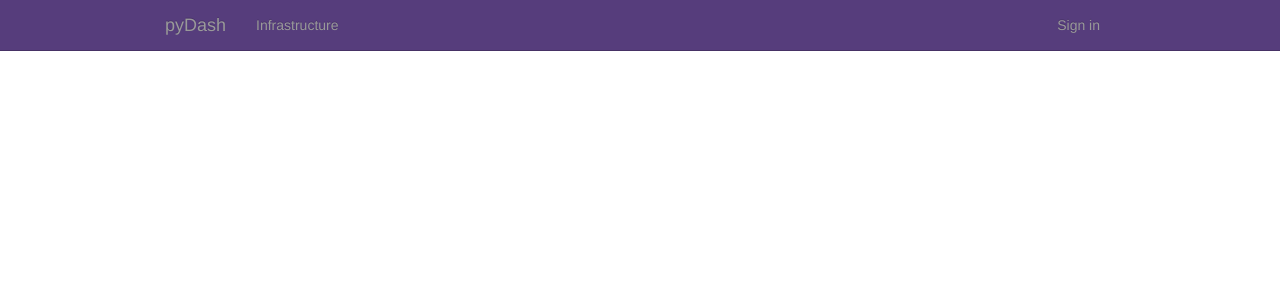
After one commit to k3oni/pydash, a Django app: template templates/home.html in a window 1280 px wide. The commit adds this page. Shown: the top 300 px of the page. Run offline with Django 3.2, Linux system fonts and the light colour scheme; the template is opened without the code that fills it, so the values that code supplies are empty; parts of the project's set-up code (start-up, migrations or seed data) failed here and were passed over; some libraries are stand-ins or nearby versions.

Commit message:
add login, home

```diff
--- a/home/views.py
+++ b/home/views.py
@@ -1,4 +1,4 @@
-import socket
+from main.views import *
 
 from django.shortcuts import render_to_response
 from django.http import HttpResponseRedirect
--- a/pydash/urls.py
+++ b/pydash/urls.py
@@ -1,4 +1,4 @@
-from django.conf.urls import patterns, include, url
+from django.conf.urls import patterns, url
 from django.conf import settings
 
 #from django.contrib import admin
@@ -13,4 +13,9 @@ urlpatterns = patterns('',
     url(r'^$', 'home.views.index', name='index'),
     url(r'^login/$', 'django.contrib.auth.views.login', {'template_name': 'login.html'}, name='login'),
     url(r'^logout/$', 'django.contrib.auth.views.logout', {'template_name': 'logout.html'}, name='logout'),
+    url(r'^home/$', 'home.views.devices_list', name='devices_list'),
 )
+
+urlpatterns += patterns('',
+    (r'^static/(?P<path>.*)$', 'django.views.static.serve', {'document_root': settings.STATIC_ROOT}),
+)
--- /dev/null
+++ b/templates/home.html
@@ -0,0 +1,49 @@
+{% load i18n %}{% load staticfiles %}<!DOCTYPE html>
+<html>
+<head>
+    <meta charset="utf-8">
+    <meta name="viewport" content="width=device-width, initial-scale=1.0">
+    <link rel="shortcut icon" href="{% static "img/favicon.ico" %}">
+    <title>{% block title %}{% endblock %}</title>
+    <link href="{% static "css/bootstrap.min.css" %}" rel="stylesheet">
+    <link href="{% static "css/base.css" %}" rel="stylesheet">
+    {% block style %}{% endblock %}
+</head>
+<body>
+<div class="navbar navbar-inverse navbar-static-top">
+    <div class="container">
+        <div class="navbar-header">
+            <button type="button" class="navbar-toggle" data-toggle="collapse" data-target=".navbar-collapse">
+                <span class="icon-bar"></span>
+            </button>
+            <a class="navbar-brand" href="/">pyDash</a>
+        </div>
+        <nav class="collapse navbar-collapse bs-navbar-collapse" role="navigation">
+            <ul class="nav navbar-nav">
+                <li>
+                       <a href="{% url 'infrastructure' %}" title="{% trans "Show all host and vm's" %}">{% trans "Infrastructure" %}</a>
+                </li>
+            </ul>
+
+            <ul class="nav navbar-nav navbar-right">
+                {% if request.user.is_authenticated or user.is_authenticated %}
+                    <li class="">
+                        <a href="{% url 'logout' %}">{% trans "Sign out" %}</a>
+                    </li>
+                {% else %}
+                    <li class="">
+                        <a href="{% url 'login' %}">{% trans "Sign in" %}</a>
+                    </li>
+                {% endif %}
+            </ul>
+        </nav>
+    </div>
+</div>
+<div class="container">
+    {% block content %}{% endblock %}
+</div>
+<script src="{% static "js/jquery-1.10.2.js" %}"></script>
+<script src="{% static "js/bootstrap.min.js" %}"></script>
+{% block script %}{% endblock %}
+</body>
+</html>
--- a/templates/login.html
+++ b/templates/login.html
@@ -12,7 +12,7 @@
         <h2 class="form-signin-heading">{% trans "Sign In" %}</h2>
         <input type="text" class="form-control" name="username" placeholder="Login" autofocus>
         <input type="password" class="form-control" name="password" placeholder="Password">
-        <input name="next" id="next" type="hidden" value="/servers/">
+        <input name="next" id="next" type="hidden" value="/home/">
         <button class="btn btn-lg btn-success btn-block" type="submit">{% trans "Sign In" %}</button>
     </form>
 {% endblock %}
```
Also changed, not shown: main/views.py (added, +27 -0 lines), pydash/settings.py (+39 -10 lines), db.sqlite3, main/__init__.py (added), 4 other files.
